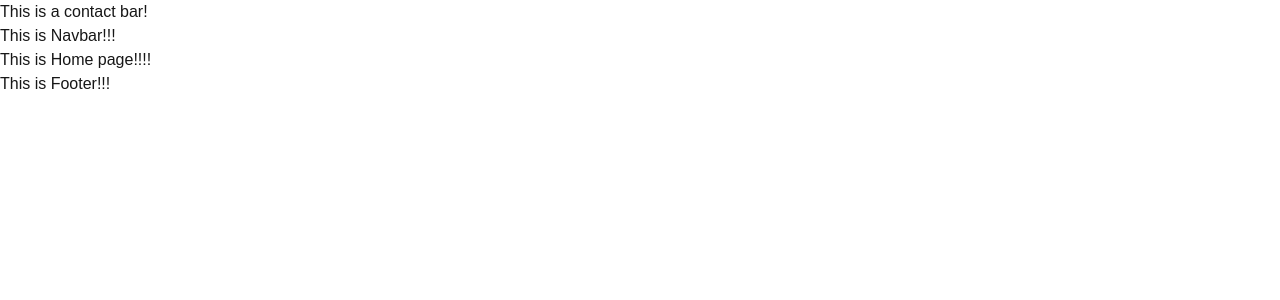
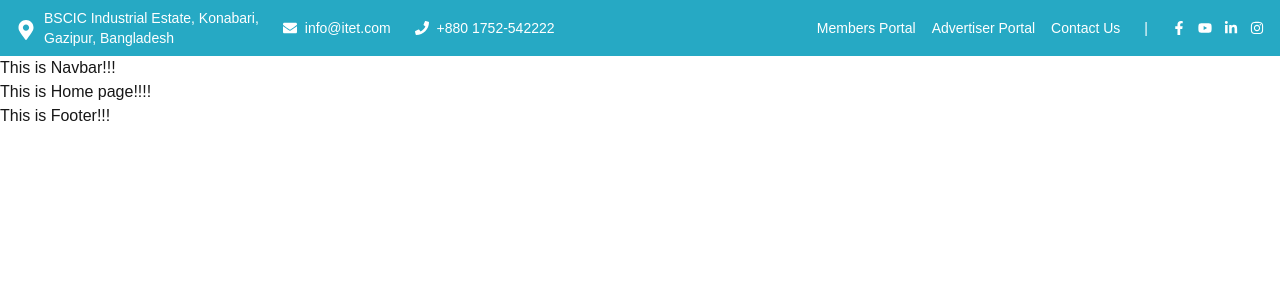
Before and after one commit to arindom10/ITET, a Next.js app: page / in a window 1280 px wide. Shown: the top 300 px of the page. Built offline with nearby package versions, Linux system fonts and the light colour scheme.

Commit message:
Add ContactBar component with contact information and social links; update package dependencies

```diff
--- a/package.json
+++ b/package.json
@@ -12,7 +12,8 @@
     "itet": "file:",
     "next": "^15.3.2",
     "react": "^19.1.0",
-    "react-dom": "^19.1.0"
+    "react-dom": "^19.1.0",
+    "react-icons": "^5.5.0"
   },
   "devDependencies": {
     "@eslint/eslintrc": "^3",
--- a/src/Components/HomePageComponents/ContactBar.tsx
+++ b/src/Components/HomePageComponents/ContactBar.tsx
@@ -1,7 +1,71 @@
-import React from "react";
+import Link from "next/link";
+import {
+  FaMapMarkerAlt,
+  FaEnvelope,
+  FaPhone,
+  FaFacebookF,
+  FaYoutube,
+  FaLinkedinIn,
+  FaInstagram,
+} from "react-icons/fa";
 
-const ContactBar = () => {
-  return <div>This is a contact bar!</div>;
-};
+export default function ContactBar() {
+  return (
+    <div className="bg-[#26A9C4] text-white text-sm">
+      <div className="max-w-7xl mx-auto flex flex-col lg:flex-row justify-between items-start lg:items-center gap-4 py-2 px-4">
+        {/* Left Section */}
+        <div className="flex flex-col sm:flex-row flex-wrap items-center sm:items-center gap-4 sm:gap-6">
+          <div className="flex items-center gap-2 max-w-xs">
+            <FaMapMarkerAlt className="mt-1 text-xl shrink-0" />
+            <span>
+              BSCIC Industrial Estate, Konabari,
+              <br />
+              Gazipur, Bangladesh
+            </span>
+          </div>
 
-export default ContactBar;
+          <div className="flex items-center gap-2">
+            <FaEnvelope />
+            <span>info@itet.com</span>
+          </div>
+          <div className="flex items-center gap-2">
+            <FaPhone />
+            <span>+880 1752-542222</span>
+          </div>
+        </div>
+
+        {/* Right Section */}
+        <div className="flex flex-col sm:flex-row items-start sm:items-center gap-2 sm:gap-4">
+          <div className="flex flex-col sm:flex-row items-start sm:items-center gap-2 sm:gap-4">
+            <Link href="#" className="hover:underline">
+              Members Portal
+            </Link>
+            <Link href="#" className="hover:underline">
+              Advertiser Portal
+            </Link>
+            <Link href="#" className="hover:underline">
+              Contact Us
+            </Link>
+          </div>
+
+          <span className="hidden sm:block mx-2">|</span>
+
+          <div className="flex items-center gap-3">
+            <Link href="#" aria-label="Facebook">
+              <FaFacebookF />
+            </Link>
+            <Link href="#" aria-label="YouTube">
+              <FaYoutube />
+            </Link>
+            <Link href="#" aria-label="LinkedIn">
+              <FaLinkedinIn />
+            </Link>
+            <Link href="#" aria-label="Instagram">
+              <FaInstagram />
+            </Link>
+          </div>
+        </div>
+      </div>
+    </div>
+  );
+}
```
Also changed, not shown: 1 other file (tests, documents, lock files or other folders).
